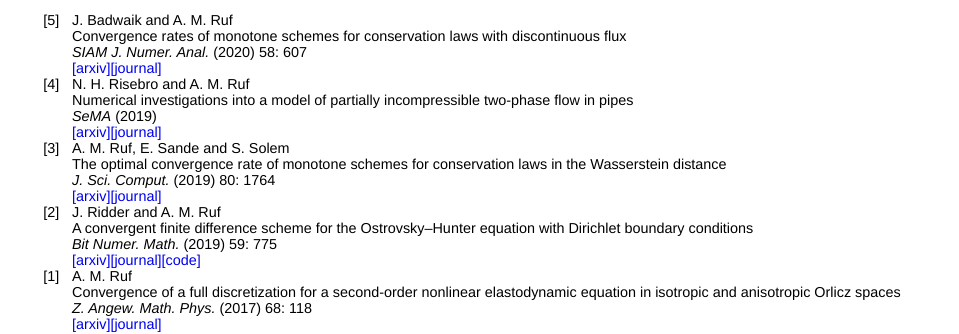
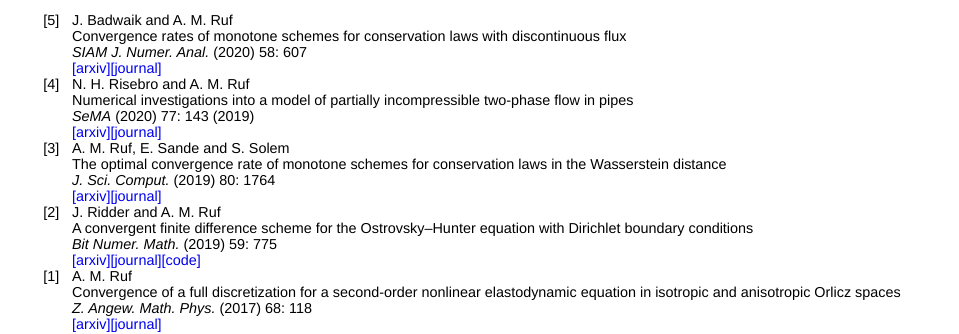
Before and after one commit to adrianmruf/adrianmruf.github.io, a Jekyll site: the page built from index.html, in a window 1280 px wide. Shown: the part 892-1226 px from the top of the page, without its empty margins (160-1119 px from the left). Built offline with Jekyll 4.4.1, drawn with Linux system fonts in a browser that asks for light colours.

Commit message:
Update index.html

```diff
--- a/index.html
+++ b/index.html
@@ -94,7 +94,7 @@ th {
 		<a href="https://arxiv.org/abs/1908.08772">[arxiv]</a><a href="https://doi.org/10.1137/19M1283276">[journal]</a>
 		</li>
 	<li>N. H. Risebro and A. M. Ruf<br>Numerical investigations into a model of partially incompressible two-phase flow in pipes<br>
-		<em>SeMA</em> (2019)<br>
+		<em>SeMA</em> (2020) 77: 143 (2019)<br>
 		<a href="https://arxiv.org/abs/1906.00710">[arxiv]</a><a href="https://doi.org/10.1007/s40324-019-00207-9">[journal]</a>
 		</li>
 	<li>A. M. Ruf, E. Sande and S. Solem<br>The optimal convergence rate of monotone schemes for conservation laws in the Wasserstein distance<br>
```
